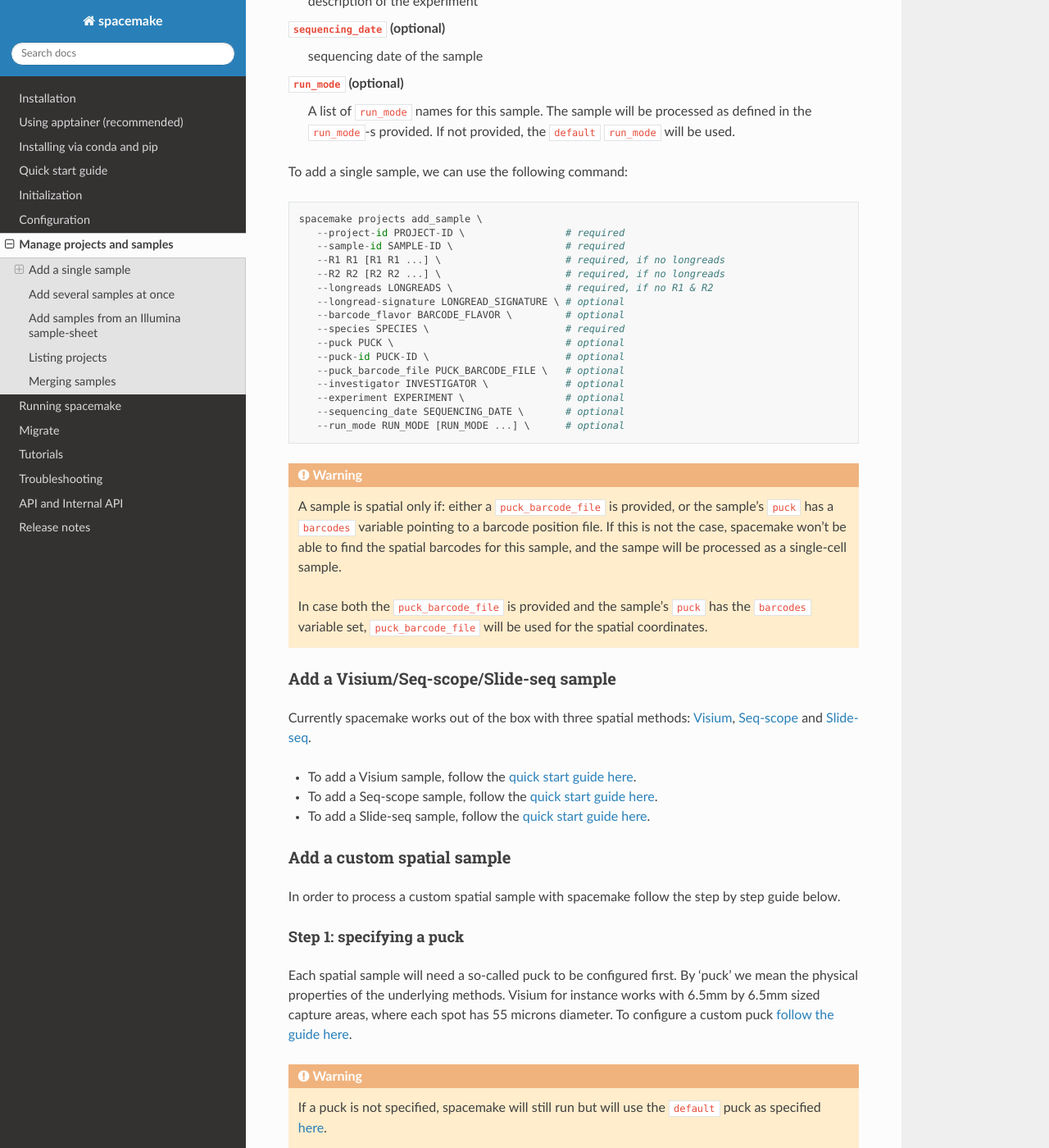
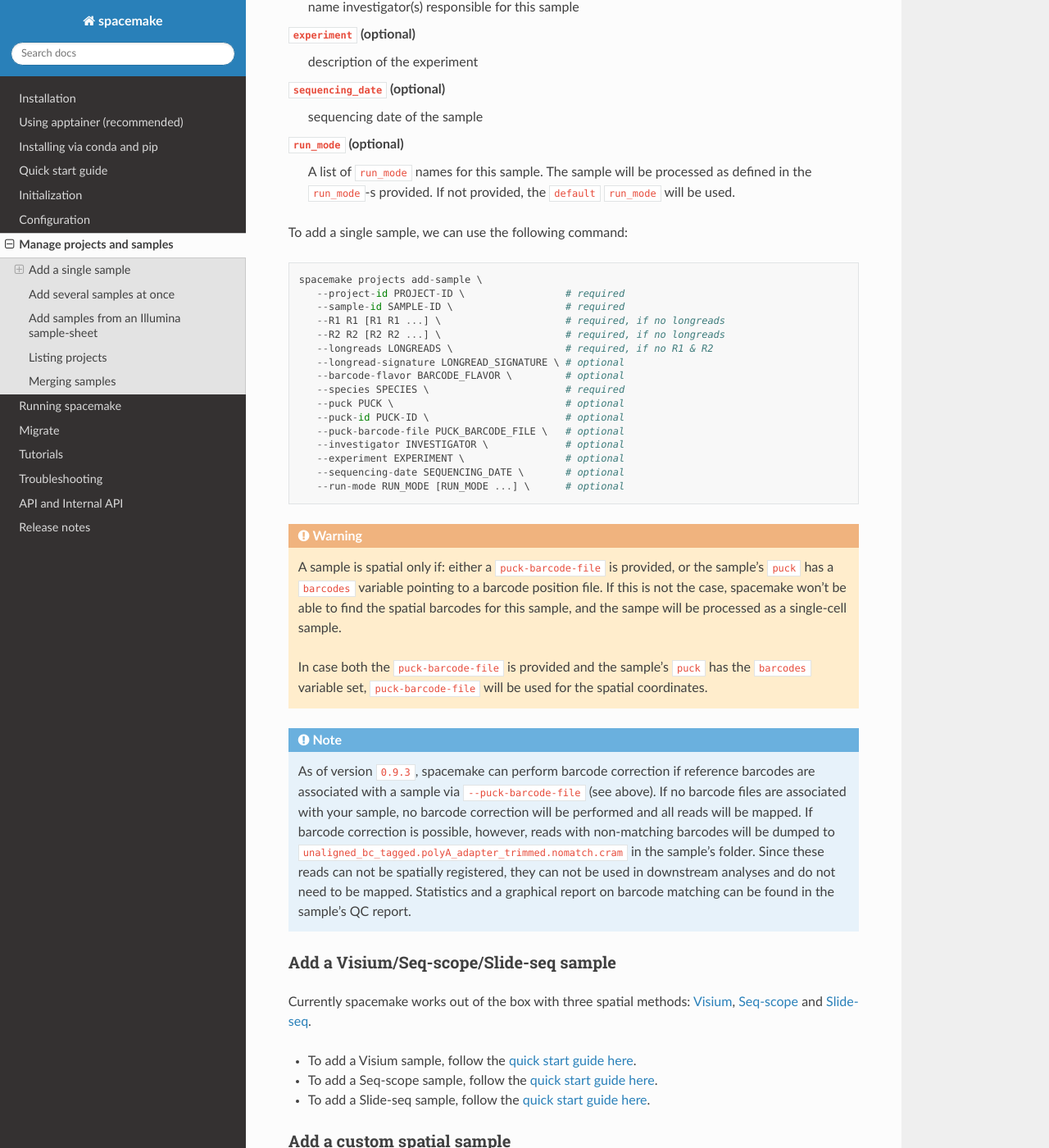
Before and after one commit to rajewsky-lab/spacemake, a Sphinx documentation site: the page built from docs/projects/index.rst, in a window 1280 px wide and 1400 px high, scrolled down 2933 px. Shown: the whole window at 82% size. Built offline with Sphinx 7.4.7 and the Read the Docs theme 3.1.0, drawn with Linux system fonts in a browser that asks for light colours; pages that are not in the unit, such as notebooks, are missing from menus; some of the changed text lies outside the part shown.

Commit message:
* document barcode correction behavior. Fix kebap-case while at it

```diff
--- a/docs/projects/index.rst
+++ b/docs/projects/index.rst
@@ -40,13 +40,13 @@
     Since the ``0.1`` version of spacemake, it is possible to only provide the count matrix as input data for spacemake.
     Note: a raw count matrix is expected, if a non count matrix is provided, spacemake will raise an error.
 
-``barcode_flavor`` (optional)
+``barcode-flavor`` (optional)
    ``barcode_flavor`` of the sample. If not provided, ``default`` will be used (Drop-seq).
 
 ``species``
    ``species`` of the sample
 
-``map_strategy``
+``map-strategy``
     As of version ``0.7`` you can provide a mapping strategy as a string which gets converted into a
     series of map rules. These rules translate into BAM names and their dependencies.
 
@@ -115,15 +115,17 @@
    name of the ``puck`` for this sample. if puck contains a ``barcodes`` variable, with a path
    to a coordinate file, those coordinates will be used when processing this sample.
    If not provided, a ``default`` puck will be used with ``width_um=3000``,
-   ``spot_diameter_um=10``.
+   ``spot_diameter_um=10``. For openst, you want to set this to ``openst``.
 
 ``puck-id`` (optional)
    ``puck-id`` of a sample
 
-``puck_barcode_file`` (optional)
+``puck-barcode-file`` (optional)
     the path to the file contining (x,y) positions of the barcodes. If the ``puck`` for this
     sample has a ``barcodes`` variable, it will be ignored, and ``puck_barcode_file`` will
     be used.
+    For openst, you may initially add all the barcode files for the flowcell from which your capture area was made.
+    Example: ``--puck-barcode-file /path/to/flowcell_barcode_files/fc*.txt.gz``
 
 ``investigator`` (optional)
    name investigator(s) responsible for this sample
@@ -141,33 +143,43 @@
 
 To add a single sample, we can use the following command::
 
-   spacemake projects add_sample \
+   spacemake projects add-sample \
       --project-id PROJECT-ID \                 # required
       --sample-id SAMPLE-ID \                   # required
       --R1 R1 [R1 R1 ...] \                     # required, if no longreads
       --R2 R2 [R2 R2 ...] \                     # required, if no longreads
       --longreads LONGREADS \                   # required, if no R1 & R2
       --longread-signature LONGREAD_SIGNATURE \ # optional
-      --barcode_flavor BARCODE_FLAVOR \         # optional
+      --barcode-flavor BARCODE_FLAVOR \         # optional
       --species SPECIES \                       # required
       --puck PUCK \                             # optional
       --puck-id PUCK-ID \                       # optional
-      --puck_barcode_file PUCK_BARCODE_FILE \   # optional
+      --puck-barcode-file PUCK_BARCODE_FILE \   # optional
       --investigator INVESTIGATOR \             # optional
       --experiment EXPERIMENT \                 # optional
-      --sequencing_date SEQUENCING_DATE \       # optional
-      --run_mode RUN_MODE [RUN_MODE ...] \      # optional
+      --sequencing-date SEQUENCING_DATE \       # optional
+      --run-mode RUN_MODE [RUN_MODE ...] \      # optional
 
 
 .. warning::
 
-   A sample is spatial only if: either a ``puck_barcode_file`` is provided, or the sample's
+   A sample is spatial only if: either a ``puck-barcode-file`` is provided, or the sample's
    ``puck`` has a ``barcodes`` variable pointing to a barcode position file.
    If this is not the case, spacemake won't be able to find the spatial barcodes for
    this sample, and the sampe will be processed as a single-cell sample.
 
-   In case both the ``puck_barcode_file`` is provided and the sample's ``puck`` has the
-   ``barcodes`` variable set, ``puck_barcode_file`` will be used for the spatial coordinates.
+   In case both the ``puck-barcode-file`` is provided and the sample's ``puck`` has the
+   ``barcodes`` variable set, ``puck-barcode-file`` will be used for the spatial coordinates.
+
+.. note::
+
+   As of version ``0.9.3``, spacemake can perform barcode correction if reference barcodes
+   are associated with a sample via ``--puck-barcode-file`` (see above). If no barcode files are
+   associated with your sample, no barcode correction will be performed and all reads will be mapped.
+   If barcode correction is possible, however, reads with non-matching barcodes will be dumped to
+   ``unaligned_bc_tagged.polyA_adapter_trimmed.nomatch.cram`` in the sample's folder. Since these reads can not be spatially registered,
+   they can not be used in downstream analyses and do not need to be mapped.
+   Statistics and a graphical report on barcode matching can be found in the sample's QC report.
 
 Add a Visium/Seq-scope/Slide-seq sample
 ^^^^^^^^^^^^^^^^^^^^^^^^^^^^^^^^^^^^^^^
@@ -193,7 +205,7 @@
 
     If a puck is not specified, spacemake will still run but will use the ``default`` puck as specified :ref:`here <provided pucks>`.
 
-Step 2: formatting a custom puck_barcode_file
+Step 2: formatting a custom puck-barcode-file
 """""""""""""""""""""""""""""""""""""""""""""
 
 For all spatial samples we need to provide a ``puck_barcode_file``. This file needs to be a comma or tab separated, and it needs to have the following three (named) columns:
@@ -211,16 +223,16 @@
 
 .. warning::
 
-    If no run\_mode(s) are provided spacemake will use the ``default`` run\_mode as specified :ref:`here <provided run\\_mode(s)>`.
+    If no run-mode(s) are provided spacemake will use the ``default`` run-mode as specified :ref:`here <provided run\\_mode(s)>`.
 
-    Similarily if there is no barcode\_flavor specified spacemake will use the ``default`` barcode\_flavor as specified :ref:`here <provided barcode\\_flavors>`.
+    Similarily if there is no barcode-flavor specified spacemake will use the ``default`` barcode-flavor as specified :ref:`here <provided barcode\\_flavors>`.
 
 Step 4: add your sample
 """""""""""""""""""""""
 
 Once everything is configured you can add your custom spatial sample with the following command::
 
-    spacemake projects add_sample \
+    spacemake projects add-sample \
         # your sample's project-id \
         --project-id PROJECT-ID \
         # your sample's sample-id \
@@ -229,16 +241,16 @@
         --R1 R1 [R1 R1 ...] \
         # one or more R2.fastq.gz files
         --R2 R2 [R2 R2 ...] \
-        # name of the barcode\_flavor, configured in Step 3 \
-        --barcode_flavor BARCODE_FLAVOR \
+        # name of the barcode-flavor, configured in Step 3 \
+        --barcode-flavor BARCODE_FLAVOR \
         # name of the species, configured in Step 3 \
         --species SPECIES \
         # name of the puck, configured in Step 1 \
         --puck PUCK \
         # path to your custom barcode file, configured in Step 2 \
-        --puck_barcode_file PUCK_BARCODE_FILE \
-        # name of the run\_mode(s), configured in Step 3 \
-        --run_mode RUN_MODE [RUN_MODE ...]
+        --puck-barcode-file PUCK_BARCODE_FILE \
+        # name of the run-mode(s), configured in Step 3 \
+        --run-mode RUN_MODE [RUN_MODE ...]
 
 Add a single-cell sample
 ^^^^^^^^^^^^^^^^^^^^^^^^
```
